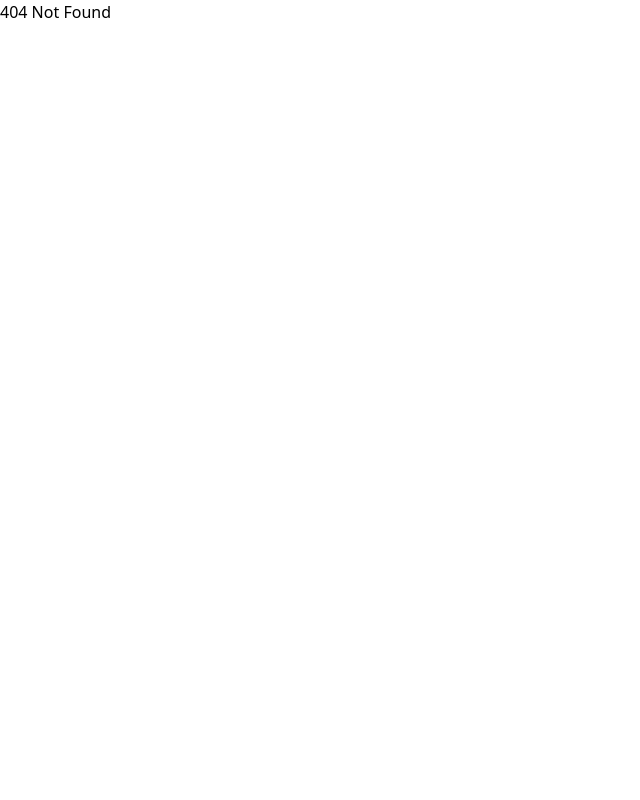
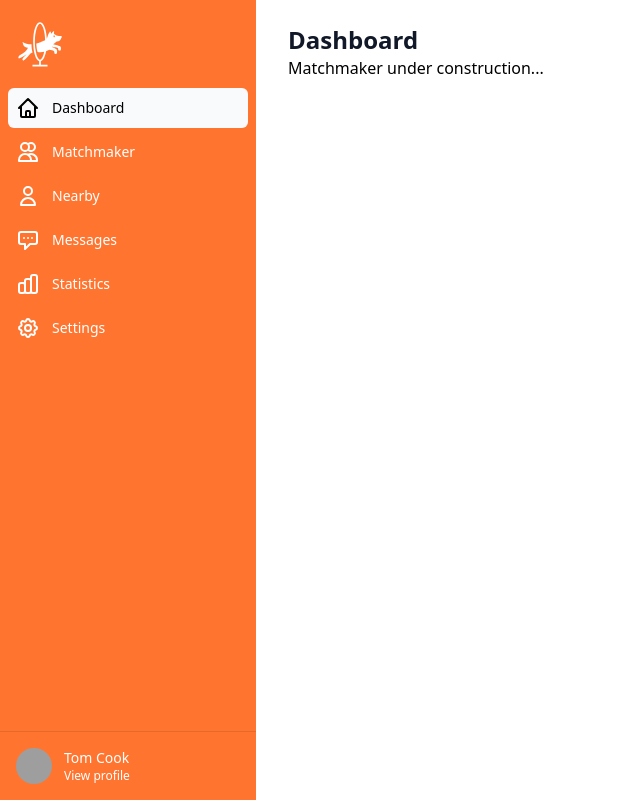
Before and after one commit to edsycarreon/pet, a React (Create React App) app in the folder web/: page /matchmaker in a window 1280 px wide. Before the commit this address had no page. Shown: the whole page, without its empty margins (0-640 px from the left). Built offline with nearby package versions, Linux system fonts and the light colour scheme; grey boxes are pictures that could not be loaded; the HTML template or start-up script is replaced by a standard one.

Commit message:
implemented sidebar routing

```diff
--- a/web/src/components/main/skeleton/index.tsx
+++ b/web/src/components/main/skeleton/index.tsx
@@ -1,4 +1,4 @@
-import { Fragment, SVGProps, useEffect, useState } from "react";
+import { Fragment, SVGProps, useState } from "react";
 import { Dialog, Transition } from "@headlessui/react";
 import {
   ChatAltIcon,
@@ -11,7 +11,7 @@ import {
   XIcon,
 } from "@heroicons/react/outline";
 
-import { Outlet } from "react-router-dom";
+import { Outlet, Link as RouterLink } from "react-router-dom";
 import { GiJumpingDog } from "react-icons/gi";
 
 interface INavigationItems {
@@ -26,17 +26,17 @@ const classNames = (...classes: string[]) => {
 
 const Skeleton = () => {
   // Navigation object
-  const navigation = [
-    { name: "Dashboard", href: "#", icon: HomeIcon },
-    { name: "Matchmaker", href: "#", icon: UsersIcon },
-    { name: "Nearby", href: "#", icon: UserIcon },
-    { name: "Messages", href: "#", icon: ChatAltIcon },
+  const navigation: INavigationItems[] = [
+    { name: "Dashboard", href: "/dashboard", icon: HomeIcon },
+    { name: "Matchmaker", href: "/matchmaker", icon: UsersIcon },
+    { name: "Nearby", href: "/nearby", icon: UserIcon },
+    { name: "Messages", href: "/messages", icon: ChatAltIcon },
     {
       name: "Statistics",
-      href: "#",
+      href: "/statistics",
       icon: ChartBarIcon,
     },
-    { name: "Settings", href: "#", icon: CogIcon },
+    { name: "Settings", href: "/settings", icon: CogIcon },
   ];
 
   // Navigation changes
@@ -106,9 +106,9 @@ const Skeleton = () => {
                     </div>
                     <nav className="mt-5 px-2 space-y-1">
                       {navigation.map((item, idx) => (
-                        <a
+                        <RouterLink
                           key={item.name}
-                          href={item.href}
+                          to={item.href}
                           className={classNames(
                             idx == active
                               ? "bg-slate-50 text-dark-main"
@@ -126,7 +126,7 @@ const Skeleton = () => {
                             aria-hidden="true"
                           />
                           {item.name}
-                        </a>
+                        </RouterLink>
                       ))}
                     </nav>
                   </div>
@@ -170,9 +170,9 @@ const Skeleton = () => {
               </div>
               <nav className="mt-5 flex-1 px-2 space-y-1">
                 {navigation.map((item, idx) => (
-                  <a
+                  <RouterLink
                     key={item.name}
-                    href={item.href}
+                    to={item.href}
                     className={classNames(
                       idx == active
                         ? "bg-slate-50 text-dark-main"
@@ -191,7 +191,7 @@ const Skeleton = () => {
                       aria-hidden="true"
                     />
                     {item.name}
-                  </a>
+                  </RouterLink>
                 ))}
               </nav>
             </div>
@@ -235,12 +235,9 @@ const Skeleton = () => {
                 </h1>
               </div>
               <div className="max-w-7xl mx-auto px-4 sm:px-6 md:px-8">
-                {/* Replace with your content */}
-                <div className="py-4">
-                  <div className="border-4 border-dashed border-gray-200 rounded-lg h-96" />
-                </div>
-                {/* <Outlet /> */}
-                {/* /End replace */}
+                {/* Content */}
+                <Outlet />
+                {/* End Content */}
               </div>
             </div>
           </main>
--- /dev/null
+++ b/web/src/pages/main/dashboard/index.tsx
@@ -0,0 +1,9 @@
+const Dashboard = () => {
+  return (
+    <>
+      <h1>Dashboard under construction...</h1>
+    </>
+  );
+};
+
+export default Dashboard;
--- /dev/null
+++ b/web/src/pages/main/matchmaker/index.tsx
@@ -0,0 +1,9 @@
+const Matchmaker = () => {
+  return (
+    <>
+      <h1>Matchmaker under construction...</h1>
+    </>
+  );
+};
+
+export default Matchmaker;
--- /dev/null
+++ b/web/src/pages/main/messages/index.tsx
@@ -0,0 +1,9 @@
+const Messages = () => {
+  return (
+    <>
+      <h1>Messages under construction...</h1>
+    </>
+  );
+};
+
+export default Messages;
--- /dev/null
+++ b/web/src/pages/main/nearby/index.tsx
@@ -0,0 +1,9 @@
+const Nearby = () => {
+  return (
+    <>
+      <h1>Nearby under construction...</h1>
+    </>
+  );
+};
+
+export default Nearby;
--- /dev/null
+++ b/web/src/pages/main/settings/index.tsx
@@ -0,0 +1,9 @@
+const Settings = () => {
+  return (
+    <>
+      <h1>Settings under construction...</h1>
+    </>
+  );
+};
+
+export default Settings;
--- /dev/null
+++ b/web/src/pages/main/statistics/index.tsx
@@ -0,0 +1,9 @@
+const Statistics = () => {
+  return (
+    <>
+      <h1>Statistics under construction...</h1>
+    </>
+  );
+};
+
+export default Statistics;
--- a/web/src/routes/routes.tsx
+++ b/web/src/routes/routes.tsx
@@ -1,5 +1,11 @@
 import { Route, Routes } from "react-router-dom";
 import Skeleton from "../components/main/skeleton";
+import Dashboard from "../pages/main/dashboard";
+import Matchmaker from "../pages/main/matchmaker";
+import Messages from "../pages/main/messages";
+import Nearby from "../pages/main/nearby";
+import Settings from "../pages/main/settings";
+import Statistics from "../pages/main/statistics";
 import SignIn from "../pages/signin";
 import SignUp from "../pages/signup";
 
@@ -8,9 +14,15 @@ const PageRouter = () => {
     <>
       <Routes>
         <Route path="/" element={<SignIn />} />
+        <Route path="/signup" element={<SignUp />} />
 
         <Route element={<Skeleton />}>
-          <Route path="/signup" element={<SignUp />} />
+          <Route path="/dashboard" element={<Dashboard />} />
+          <Route path="/matchmaker" element={<Matchmaker />} />
+          <Route path="/nearby" element={<Nearby />} />
+          <Route path="/messages" element={<Messages />} />
+          <Route path="/statistics" element={<Statistics />} />
+          <Route path="/settings" element={<Settings />} />
         </Route>
 
         <Route path="*" element={<p>404 Not Found</p>} />
```
